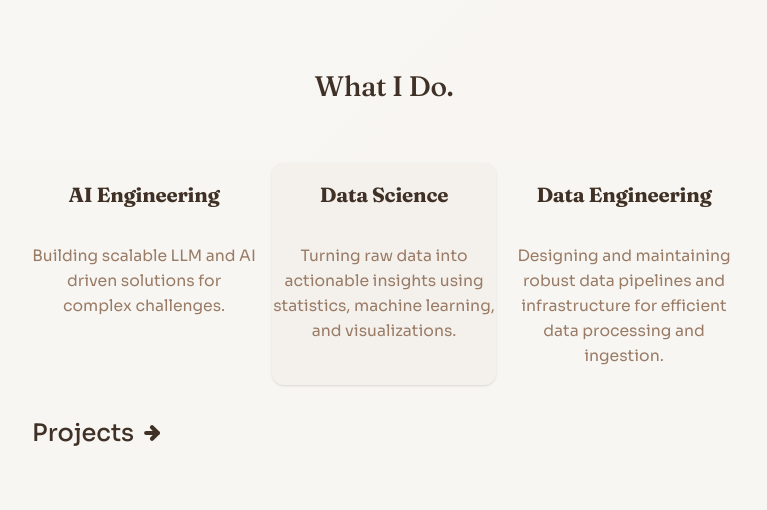
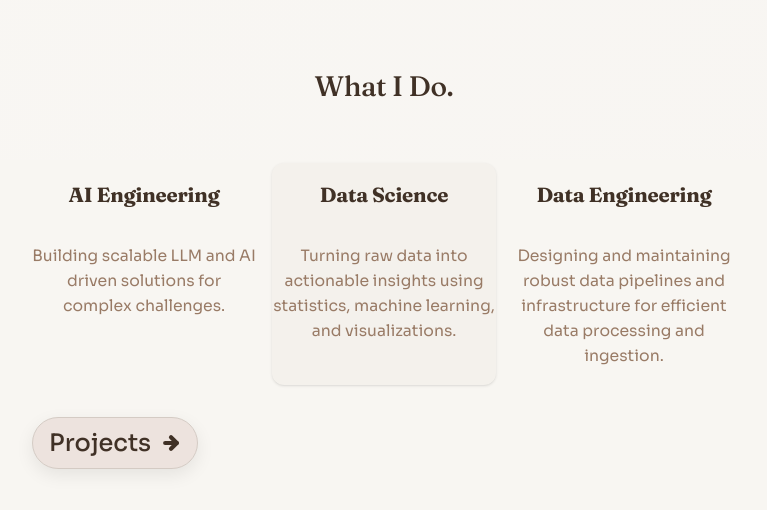
Before and after one commit to koadegno/koadegno.github.io, a plain HTML site: page index.html in a window 1280 px wide. Shown: the part 640-1150 px from the top of the page, without its empty margins (256-1023 px from the left). Drawn offline with Linux system fonts and the light colour scheme.

Commit message:
feat: highlight projects call-to-action

```diff
--- a/index.html
+++ b/index.html
@@ -143,7 +143,7 @@
 
 
 				<div class="flex justify-start gap-12">
-					<a class="text-2xl sm:text-3xl flex items-center gap-2 font-medium"
+					<a class="projects-cta text-2xl sm:text-3xl flex items-center gap-2 font-medium"
 						href="projects.html"><span>Projects</span><svg xmlns="http://www.w3.org/2000/svg" width="24"
 							height="24" viewbox="0 0 24 24" fill="none" stroke="currentColor" stroke-width="5"
 							stroke-linecap="round" stroke-linejoin="round" class="lucide lucide-arrow-right size-5">
```
Also changed, not shown: assets/css/styles.css.
